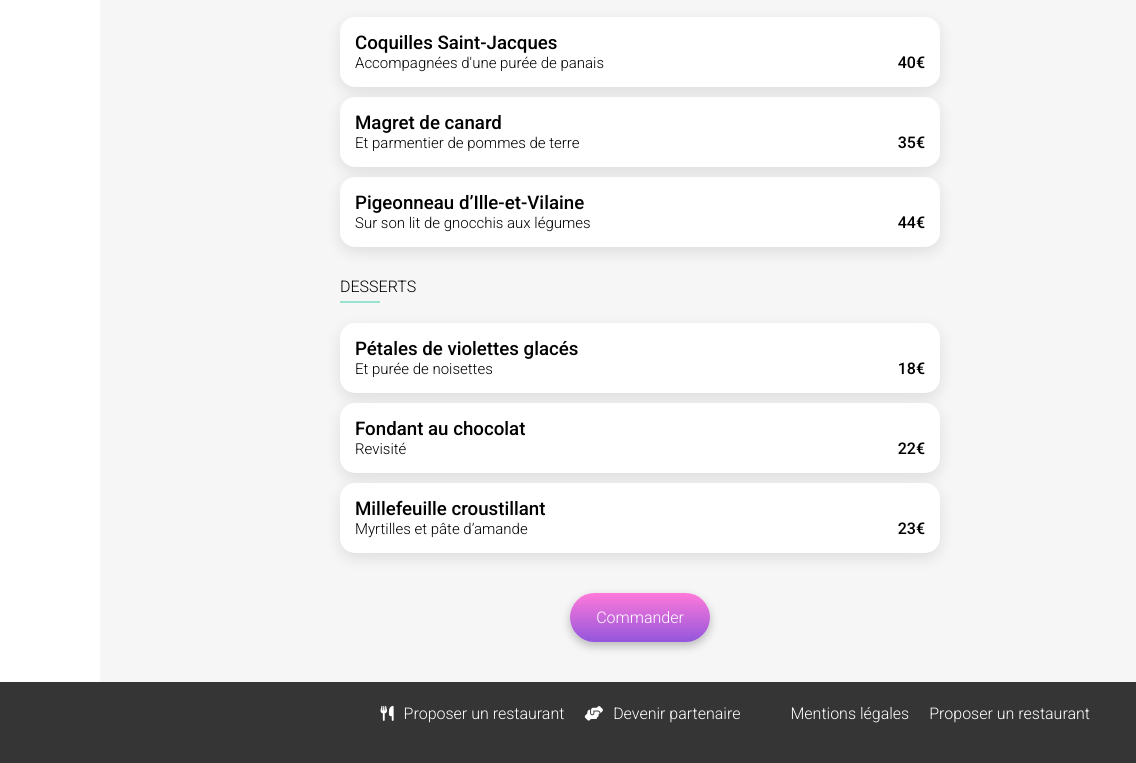
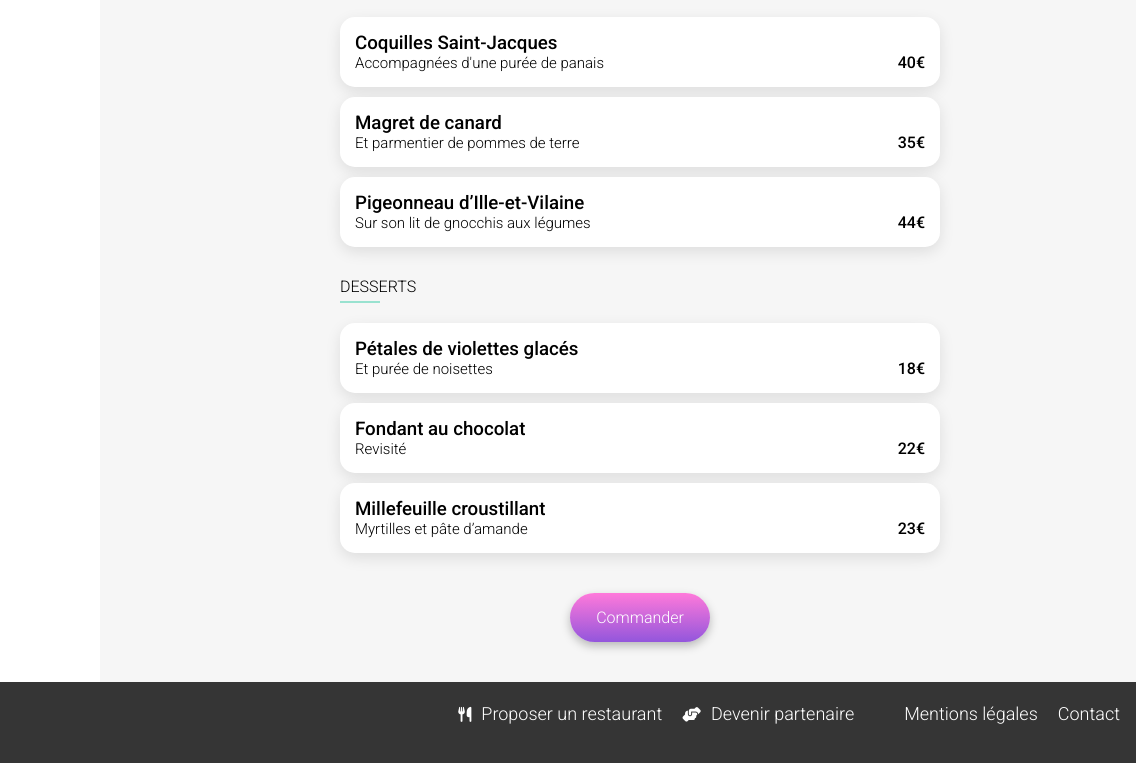
Before and after one commit to WOS199/PR4-Repo, a plain HTML site: page restaurants/a_la_francaise.html in a window 1280 px wide. Shown: the part 945-1708 px from the top of the page, 0-1136 px from the left. Drawn offline with Linux system fonts and the light colour scheme; a web font is replaced by a local one.

Commit message:
Final review

```diff
--- a/restaurants/a_la_francaise.html
+++ b/restaurants/a_la_francaise.html
@@ -169,7 +169,7 @@
       </div>
     </section>
     <footer class="footer flx flx--col">
-      <a href="../index.html"
+      <a href="./index.html"
         ><img
           class="logo-footer"
           src="../assets/images/logo/ohmyfood.png"
@@ -181,8 +181,8 @@
       <a href="#" class="txt-p"
         ><span class="footer__icon--handshake">Devenir partenaire</span></a
       >
-      <a href="#" class="txt-p">Proposer un restaurant</a>
       <a href="#" class="txt-p">Mentions légales</a>
+      <a href="mailto:contact@ohmyfood.com" class="txt-p">Contact</a>
     </footer>
   </body>
 </html>
--- a/sass/components/restaurant-card/restaurant-card.scss
+++ b/sass/components/restaurant-card/restaurant-card.scss
@@ -51,7 +51,6 @@
       opacity: 0;
     }
     &:hover + .rst-card__heart-gradient {
-      opacity: 1;
       transform: scale(1);
     }
   }
@@ -62,7 +61,6 @@
     background-clip: text;
     -webkit-text-fill-color: transparent;
     position: absolute;
-    opacity: 1;
     transition: transform 0.2s;
     transform: scale(0);
   }
--- a/sass/sections/footer/footer.scss
+++ b/sass/sections/footer/footer.scss
@@ -32,14 +32,14 @@
     flex-direction: row-reverse;
     gap: 20px;
     & :nth-child(2) {
-      order: 2;
+      order: 3;
     }
     & :nth-child(3) {
-      order: 1;
+      order: 2;
       margin-right: 30px;
     }
     & :nth-child(4) {
-      margin-right: 30px;
+      order: 1;
     }
   }
 }
--- a/sass/sections/loader/loader.scss
+++ b/sass/sections/loader/loader.scss
@@ -8,7 +8,7 @@
     &__box {
     position: relative;
     font-family: "Shrikhand", sans-serif;
-    font-size: 80px;
+    font-size: 60px;
     & span {
       position: absolute;
       transform: translate(-50%, -50%);
@@ -110,10 +110,10 @@
     }
   }
 
-  @media screen and (max-width: 500px) {
+  @media screen and (min-width: 500px) {
     .loader-container {
         &__box {
-            font-size: 60px;
+            font-size: 80px;
         }
     }
   }
```
Also changed, not shown: index.html (+1 -1 lines), restaurants/la_note_enchantee.html (+2 -2 lines), restaurants/la_palette_du_gout.html (+2 -2 lines), restaurants/le_delice_des_sens.html (+2 -2 lines), assets/css/homepage/home.css, assets/css/menu_page/menu-page.css, sass/pages-global-css/menu_page/menu-page.css (deleted), sass/sections/footer/footer.css, sass/sections/loader/loader.css, sass/sections/restaurants/restaurants.css, 4 other files.
